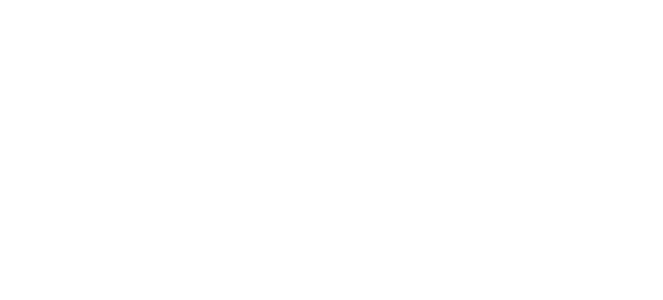
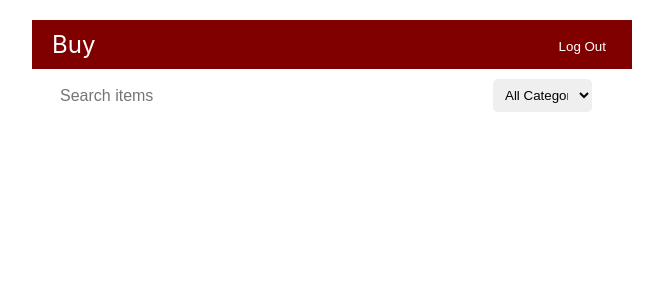
Before and after one commit to jasonmccauley/Secondhand_Stevens, a React (Create React App) app in the folder client/: page /buyItems in a window 1280 px wide. Before the commit this address had no page. Shown: the top 300 px of the page, without its empty margins (308-971 px from the left). Built offline with nearby package versions, Linux system fonts and the light colour scheme.

Commit message:
added buy items page
html and css are there, but still working on routing item data from submitting form to sell item

```diff
--- a/client/src/App.js
+++ b/client/src/App.js
@@ -4,6 +4,7 @@ import Login from './pages/Login';
 import CreateAccount from './pages/CreateAccount';
 import Landing from './pages/Landing';
 import SellItems from './pages/SellItems'; // Import SellItems component
+import BuyItems from './pages/BuyItems'; // Import BuyItems component
 import './App.css'; // Import CSS file from styles folder
 
 function App() {
@@ -15,6 +16,7 @@ function App() {
           <Route path="/create-account" element={<CreateAccount />} />
           <Route path="/landing" element={<Landing />} />
           <Route path="/sellItems" element={<SellItems />} /> {/* Route for SellItems */}
+          <Route path="/buyItems" element={<BuyItems />} /> {/* Route for BuyItems */}
         </Routes>
       </div>
     </Router>
--- /dev/null
+++ b/client/src/pages/BuyItems.js
@@ -0,0 +1,78 @@
+import React, { useState } from 'react';
+import { useNavigate, useLocation } from 'react-router-dom';
+import '../styles/buyItems.css'; // Import CSS file for BuyItems page
+
+const BuyItems = () => {
+  const navigate = useNavigate();
+  const location = useLocation(); // Access location object
+  const itemList = location.state?.itemList || []; // Access itemList from location state, provide default value if undefined
+  const [searchQuery, setSearchQuery] = useState('');
+  const [filterCategory, setFilterCategory] = useState('');
+
+
+  // Function to handle log out
+  const handleLogout = () => {
+    navigate('/');
+  };
+
+  // Function to handle search input change
+  const handleSearchChange = (e) => {
+    setSearchQuery(e.target.value);
+  };
+
+  // Function to handle filter change
+  const handleFilterChange = (e) => {
+    setFilterCategory(e.target.value);
+  };
+
+  // Filter items based on search query and selected category
+  const filteredItems = itemList.filter((item) =>
+    (item.name && item.name.toLowerCase().includes(searchQuery.toLowerCase())) &&
+    (!filterCategory || item.category === filterCategory)
+  );
+
+  return (
+    <div className="buy-items-container">
+      {/* Navigation bar */}
+      <div className="navbar">
+        <div className="nav-title">Buy</div>
+        <div className="nav-filter">
+          <select value={filterCategory} onChange={handleFilterChange}>
+            <option value="">All Categories</option>
+            <option value="Books">Books</option>
+            <option value="Clothing">Clothing</option>
+            <option value="Electronics">Electronics</option>
+            <option value="Sports Gear">Sports Gear</option>
+            <option value="Furniture">Furniture</option>
+          </select>
+        </div>
+        <div className="nav-search">
+          <input
+            type="text"
+            placeholder="Search items"
+            value={searchQuery}
+            onChange={handleSearchChange}
+          />
+        </div>
+        <div className="nav-links">
+          <button className="logout-btn" onClick={handleLogout}>Log Out</button>
+        </div>
+      </div>
+      {/* List of items */}
+      <div className="items-list">
+        {filteredItems.map((item, index) => (
+          <div className="item" key={index}>
+            <img src={item.image} alt={item.name} className="item-image" />
+            <div className="item-details">
+              <div className="item-name">{item.name}</div>
+              <div className="item-condition">Condition: {item.condition}</div>
+              <div className="item-price">Price: {item.price} USD</div>
+            </div>
+          </div>
+        ))}
+      </div>
+    </div>
+  );
+};
+
+export default BuyItems;
--- a/client/src/pages/SellItems.js
+++ b/client/src/pages/SellItems.js
@@ -4,21 +4,24 @@ import '../styles/sellItems.css';
 
 const SellItems = () => {
   const navigate = useNavigate();
+  const [itemList, setItemList] = useState([]);
   const [item, setItem] = useState('');
   const [category, setCategory] = useState('');
   const [condition, setCondition] = useState('');
   const [description, setDescription] = useState('');
   const [price, setPrice] = useState('');
+  const [image, setImage] = useState(null);
   const [successMessage, setSuccessMessage] = useState('');
 
   const handleSellItem = (e) => {
     e.preventDefault();
-    // Check if all fields are filled
-    if (!item || !category || !condition || !description || !price) {
+    if (!item || !category || !condition || !description || !price || !image) {
       return;
     }
-    // Implement logic to list item (e.g., send data to backend)
-    // For demonstration purposes, just show success message
+    const formData = { item, category, condition, description, price, image };
+    const newItemList = [...itemList, formData];
+    setItemList(newItemList);
+    navigate('/buyItems', { state: { itemList: newItemList } });
     setSuccessMessage('Your item has been successfully listed!');
   };
 
@@ -28,6 +31,11 @@ const SellItems = () => {
 
   const handleLogout = () => {
     navigate('/');
+  };
+
+  const handleImageUpload = (e) => {
+    const file = e.target.files[0];
+    setImage(file);
   };
 
   return (
@@ -99,6 +107,14 @@ const SellItems = () => {
                 placeholder="Enter price"
               />
             </div>
+            <div className="form-group">
+              <label htmlFor="image">Upload image</label>
+              <input
+                type="file"
+                id="image"
+                onChange={handleImageUpload}
+              />
+            </div>
             <button type="submit" className="btn">List Item</button>
           </form>
         ) : (
--- /dev/null
+++ b/client/src/styles/buyItems.css
@@ -0,0 +1,80 @@
+.navbar {
+  background-color: maroon;
+  color: white;
+  padding: 10px 20px;
+  display: flex;
+  justify-content: space-between;
+  align-items: center;
+  position: relative; /* Add relative positioning */
+}
+
+.nav-title {
+  font-size: 1.5rem;
+}
+
+.nav-filter {
+  position: absolute; /* Use absolute positioning */
+  top: calc(100% + 10px); /* Position below the navbar */
+  right: 20px; /* Adjust horizontal position */
+}
+
+.nav-filter select {
+  padding: 8px;
+  border: none;
+  border-radius: 5px;
+}
+
+.nav-search {
+  position: absolute; /* Use absolute positioning */
+  top: calc(100% + 10px); /* Position below the navbar */
+  left: 20px; /* Adjust horizontal position */
+}
+
+.nav-search input {
+  width: 100%; /* Fill the available space */
+  padding: 8px;
+  border: none;
+  border-radius: 5px;
+}
+
+.logout-btn {
+  background-color: transparent;
+  border: none;
+  color: white;
+  cursor: pointer;
+}
+
+.buy-items-container {
+  max-width: 600px;
+  margin: 0 auto;
+  padding: 20px;
+}
+
+.items-list {
+  margin-top: 20px;
+}
+
+.item {
+  display: flex;
+  margin-bottom: 20px;
+}
+
+.item-image {
+  width: 100px;
+  height: 100px;
+  margin-right: 20px;
+}
+
+.item-details {
+  flex: 1;
+}
+
+.item-name {
+  font-size: 1.2rem;
+  font-weight: bold;
+}
+
+.item-condition,
+.item-price {
+  margin-top: 5px;
+}
--- a/client/src/styles/sellItems.css
+++ b/client/src/styles/sellItems.css
@@ -38,7 +38,8 @@ label {
 
 input[type="text"],
 select,
-textarea {
+textarea,
+input[type="file"] {
   width: calc(100% - 20px);
   padding: 10px;
   border: 1px solid #ccc;
```
